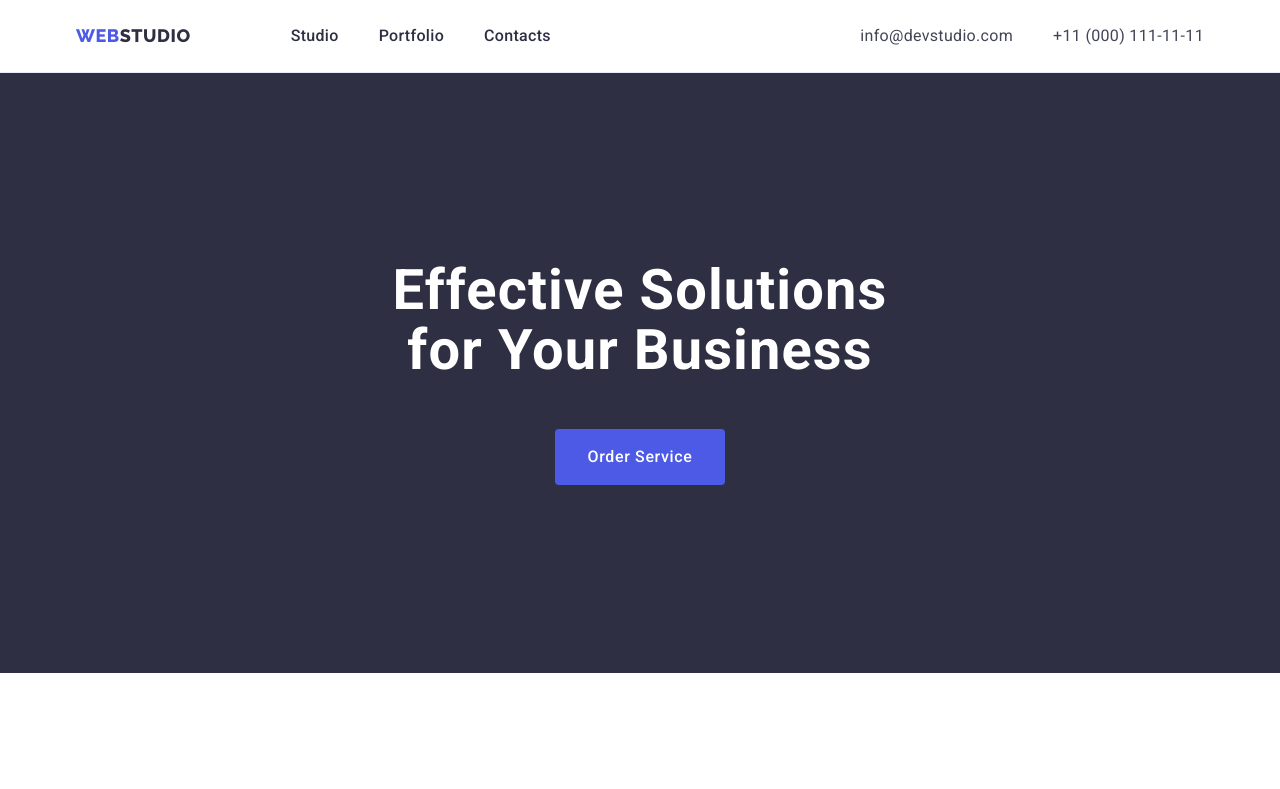
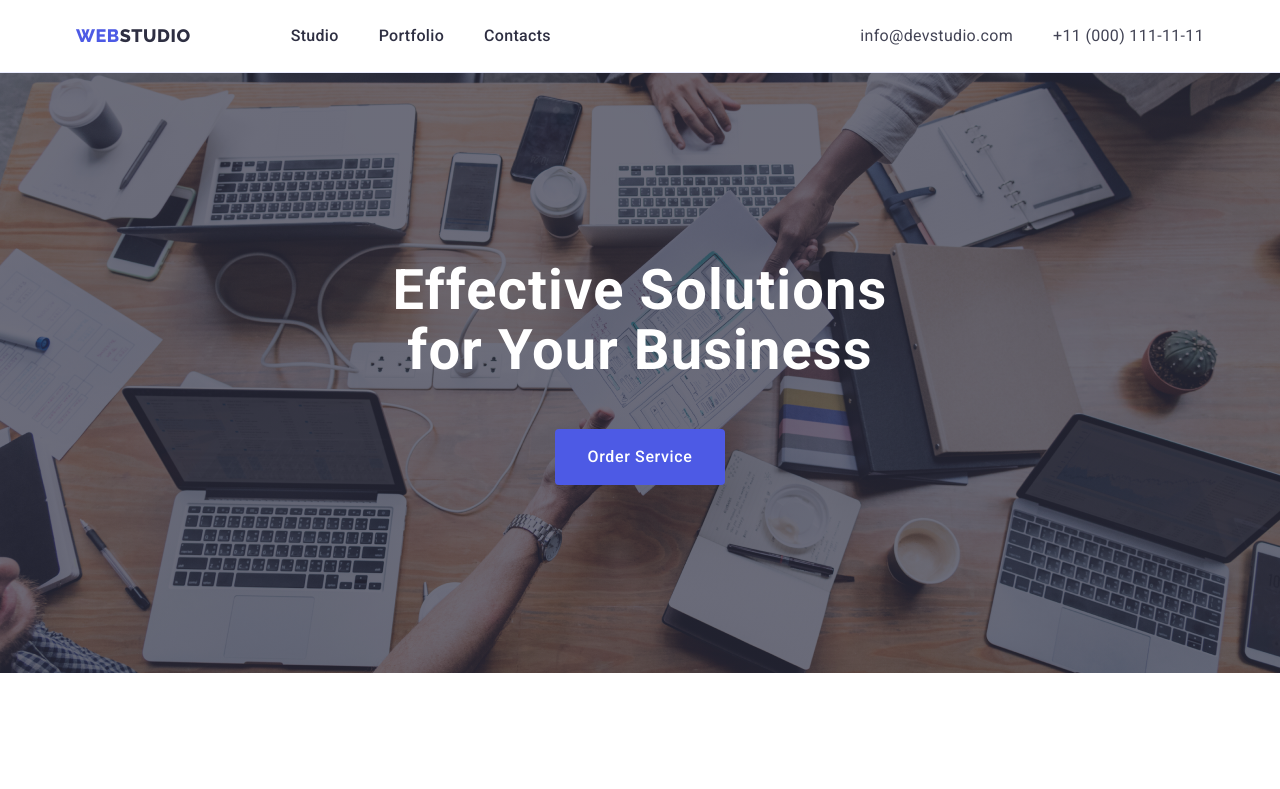
Before and after one commit to danche11/goit-markup-hw-04, a plain HTML site: page index.html in a window 1280 px wide. Shown: the top 789 px of the page. Drawn offline with nearby package versions, Linux system fonts and the light colour scheme.

Commit message:
Update styles.css

```diff
--- a/css/styles.css
+++ b/css/styles.css
@@ -154,7 +154,7 @@ body {
   background-position: center;
   background-repeat: no-repeat;
   background-image: linear-gradient(rgba(46, 47, 66, 0.7),
-      rgba(46, 47, 66, 0.7)), url(./images/background.jpg);
+      rgba(46, 47, 66, 0.7)), url(../images/background.jpg);
 }
 
 .hero-title {
```
